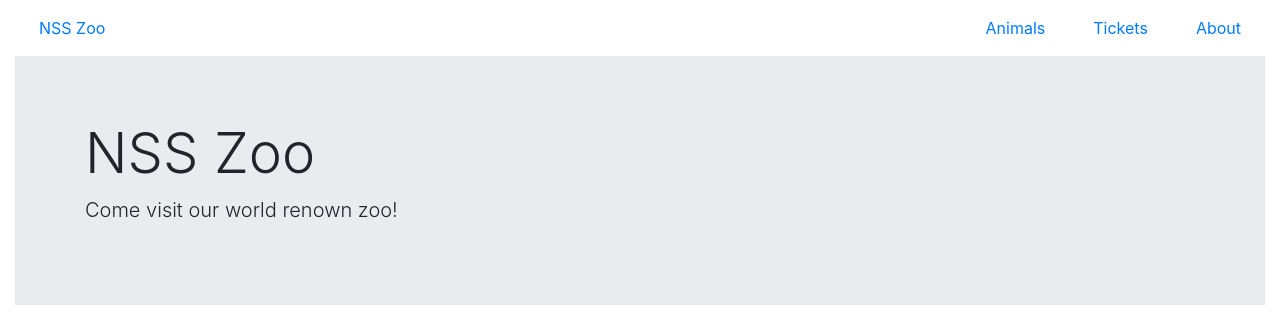
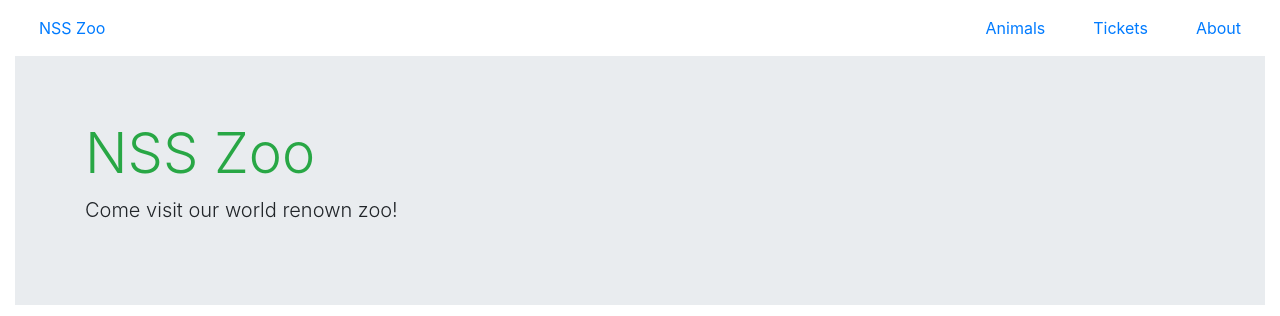
Before and after one commit to alexfont321/bootstrapExercises, a plain HTML site: page index.html in a window 1280 px wide. Shown: the top 316 px of the page. Drawn offline with nearby package versions, Linux system fonts and the light colour scheme.

Commit message:
final push

```diff
--- a/index.html
+++ b/index.html
@@ -34,7 +34,7 @@
         <!--Jumbotron -->
         <div class="jumbotron jumbotron-fluid">
             <div class="container">
-                <h1 class="display-4">NSS Zoo</h1>
+                <h1 class="display-4 text-success">NSS Zoo</h1>
                 <p class="lead">Come visit our world renown zoo! </p>
             </div>
         </div>
@@ -92,6 +92,10 @@
 
             </article>
         </div>
+
+
+
+        <!--form-->
         <form>
             <h4 class="text-center">Tell Us More!</h4>
             <div class="form-group">
```
